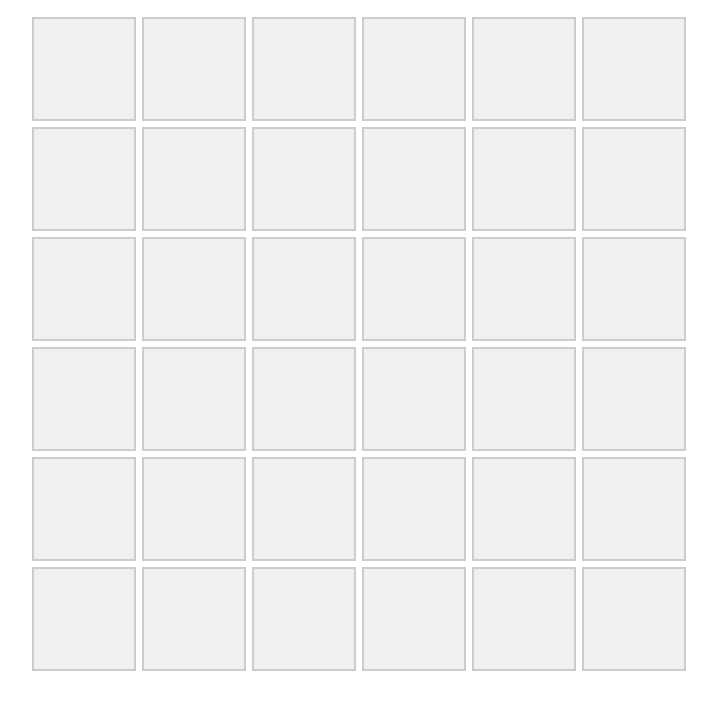
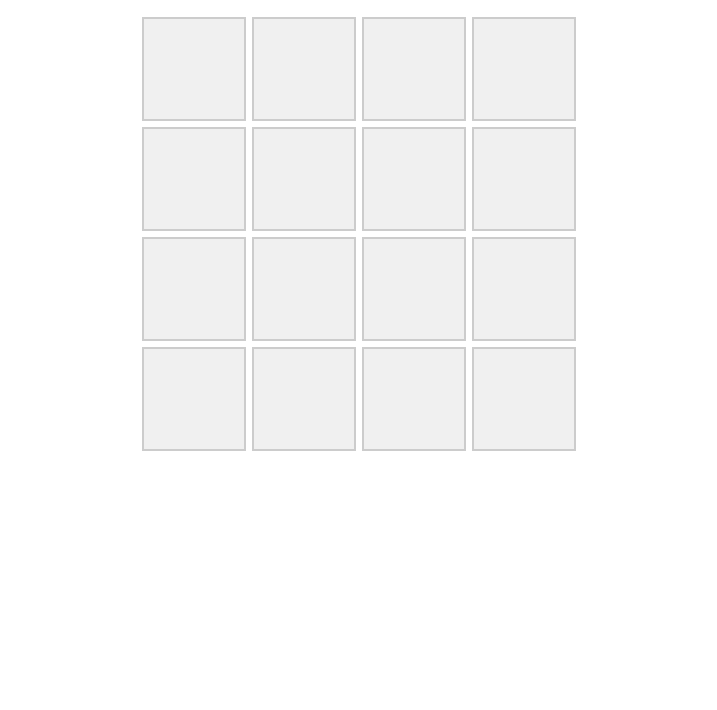
Before and after one commit to AishikPaul/Memory-Card-Matching-Game, a plain HTML site: page index.html in a window 1280 px wide. Shown: the part 90-800 px from the top of the page, without its empty margins (283-1000 px from the left). Drawn offline with Linux system fonts and the light colour scheme.

Commit message:
Update index.html

```diff
--- a/index.html
+++ b/index.html
@@ -15,8 +15,8 @@
     }
     .grid {
       display: grid;
-      grid-template-columns: repeat(6, 100px);
-      grid-template-rows: repeat(6, 100px);
+      grid-template-columns: repeat(4, 100px); /* Updated to 4 columns */
+      grid-template-rows: repeat(4, 100px); /* Updated to 4 rows */
       gap: 10px;
       justify-content: center;
     }
@@ -62,8 +62,8 @@
     const messageElement = document.getElementById('message');
     const congratsMessageElement = document.getElementById('congratsMessage');
 
-    // Increase the number of pairs
-    const symbols = ['🍎', '🍌', '🍇', '🍒', '🍊', '🍉', '🍓', '🍍', '🍑', '🍓', '🍍', '🍊', '🍇', '🍎', '🍒', '🍑', '🍌', '🍉', '🍉', '🍎', '🍓', '🍌', '🍇', '🍍', '🍊', '🍋', '🍒', '🍑', '🍓', '🍋', '🍉', '🍇', '🍊', '🍍', '🍒', '🍎'];
+    // Update the symbols array to match 16 cards (8 pairs)
+    const symbols = ['🍎', '🍌', '🍇', '🍒', '🍊', '🍉', '🍓', '🍍', '🍑', '🍎', '🍌', '🍇', '🍒', '🍊', '🍉', '🍓'];
     let shuffledSymbols = [];
     let flippedCards = [];
     let matchedPairs = 0;
```
